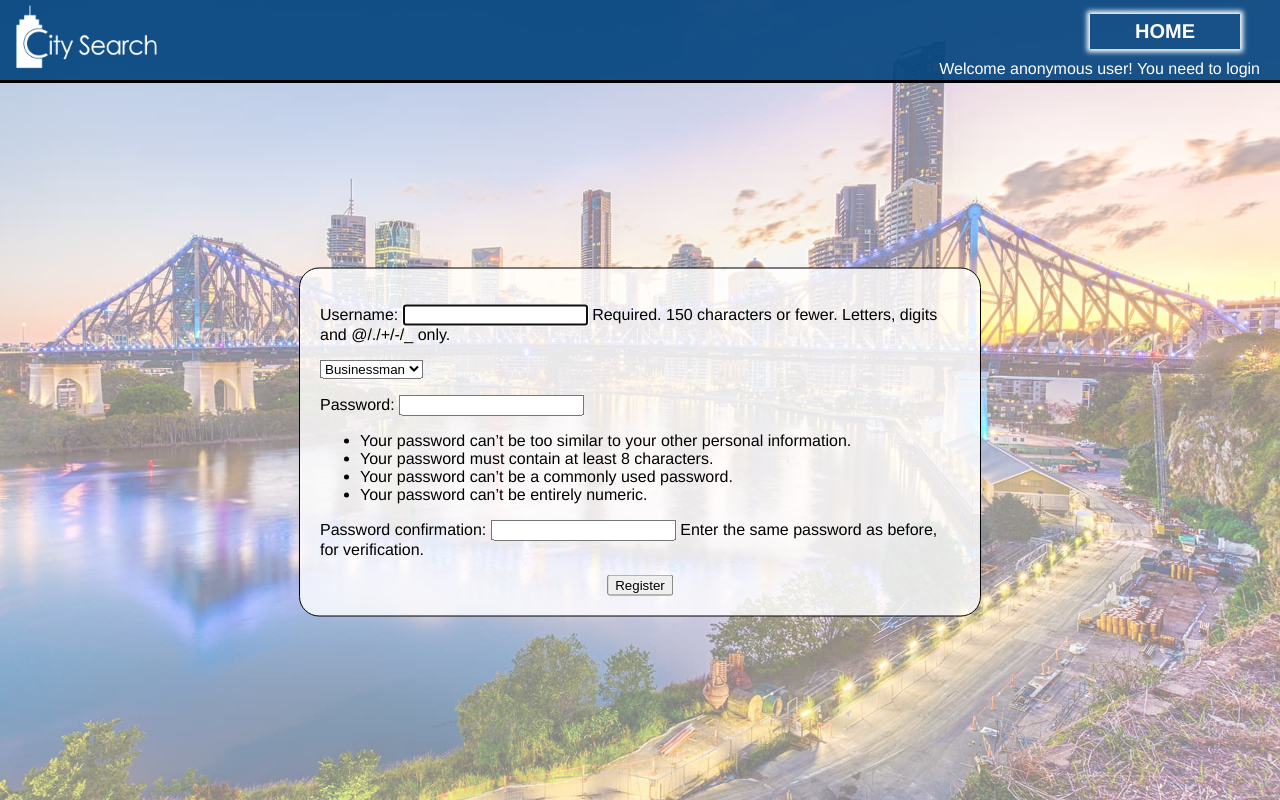
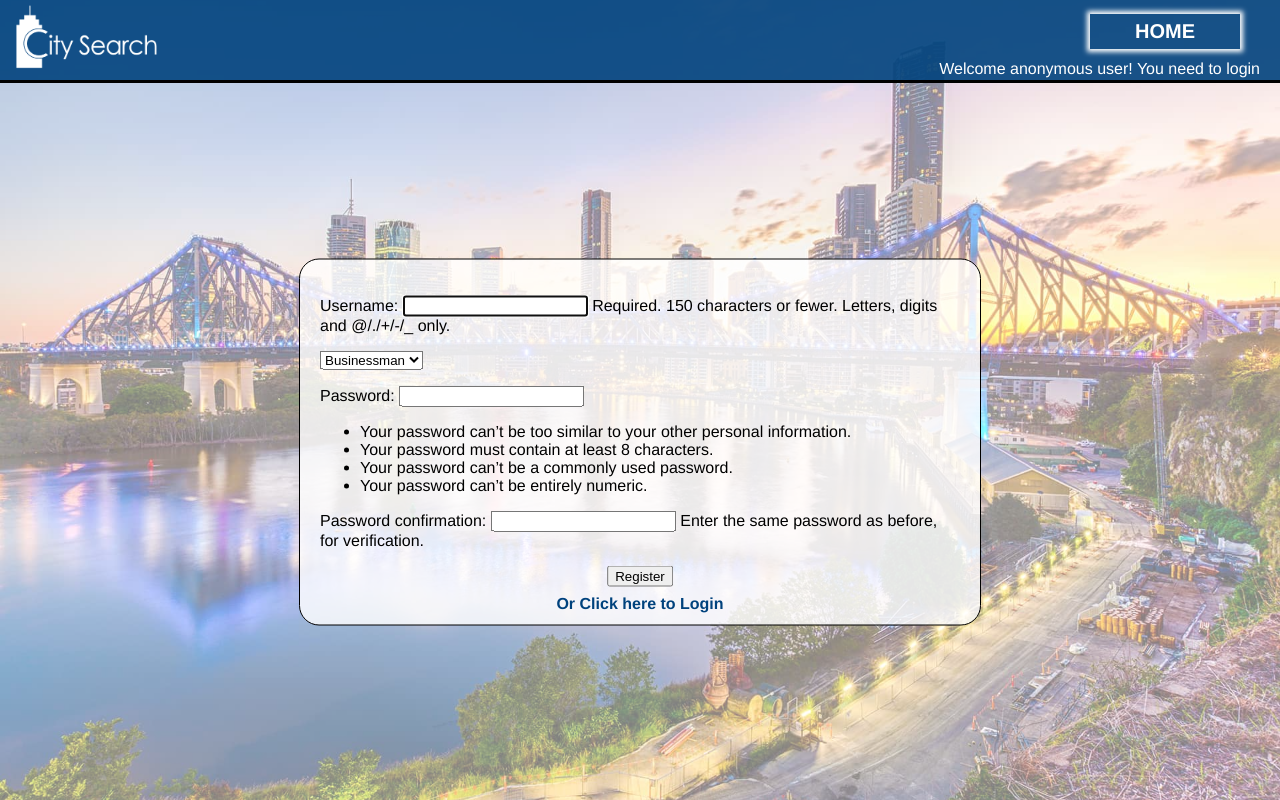
Before and after one commit to thejonnyhall/ifb299, a Django app: page /user/register/ in a window 1280 px wide. Run offline with Django 3.2, Linux system fonts and the light colour scheme.

Commit message:
Minor changes

```diff
--- a/park_n_sons/result/views.py
+++ b/park_n_sons/result/views.py
@@ -8,8 +8,11 @@
 import operator
 from .models import Result
 from django.core.cache import cache
+from django.shortcuts import redirect
 
 def result(request):
+    if not request.user.is_authenticated:
+        return redirect('login')
     buildingList = ["College", "Library", "Industry", "Hotel", "Park", "Zoo", "Museum", "Restaurant", "Mall"]
     colours = ["E6194B", "3CB44B", "FFE119", "0082C8", "F58231", "911EB4", "46F0F0", "F032E6", "800000", "AA6E28"]
     if request.method == 'POST' and request.POST.get('userType', None) is not None:
@@ -110,6 +113,8 @@
     return HttpResponseRedirect('/search/')
 
 def item(request, id):
+    if not request.user.is_authenticated:
+        return redirect('login')
     buildingList = ["College", "Library", "Industry", "Hotel", "Park", "Zoo", "Museum", "Restaurant", "Mall"]
     item = Result.objects.get(id=id)
     page = cache.get('page', 1)
--- a/park_n_sons/search/views.py
+++ b/park_n_sons/search/views.py
@@ -2,8 +2,11 @@ from django.shortcuts import render
 
 from .forms import SearchForm
 from result.models import Result
+from django.shortcuts import redirect
 
 def search(request):
+    if not request.user.is_authenticated:
+        return redirect('login')
     form = SearchForm()
     userType = request.user.groups.all()
     userInitial = "bsns"
--- a/park_n_sons/static/css/register.css
+++ b/park_n_sons/static/css/register.css
@@ -15,3 +15,13 @@
     left: 50%;
     transform: translateX(-50%);
 }
+
+#login {
+    width: 100%;
+    color: #00427D;
+    text-align: center;
+    position: relative;
+    top: 8px;
+    display: block;
+    font-weight: bold;
+}
--- a/park_n_sons/templates/registration/login.html
+++ b/park_n_sons/templates/registration/login.html
@@ -26,6 +26,7 @@
         <input type="submit" value="Login" id="loginBtn" />
         <input type="hidden" name="next" value="{{ next }}" />
         </form>
+        <a id="register" href="{% url 'register' %}">Or Click here to Register</a>
     </div>
 
 {% endblock %}
--- a/park_n_sons/templates/registration/register.html
+++ b/park_n_sons/templates/registration/register.html
@@ -11,5 +11,6 @@
         <input type="submit" value="Register" id="registerBtn" />
         {% csrf_token %}
         </form>
+        <a id="login" href="{% url 'login' %}">Or Click here to Login</a>
     </div>
 {% endblock %}
```
Also changed, not shown: park_n_sons/static/css/login.css (+10 -0 lines).
